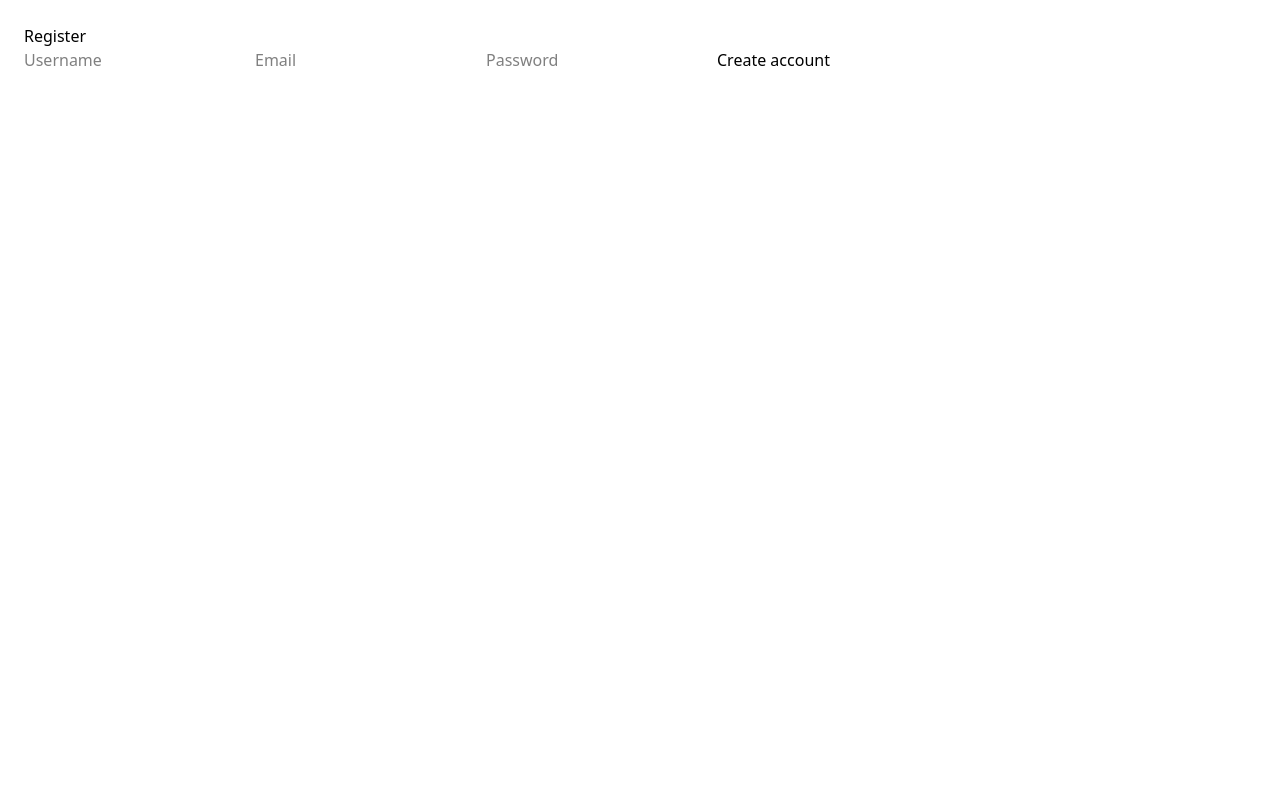
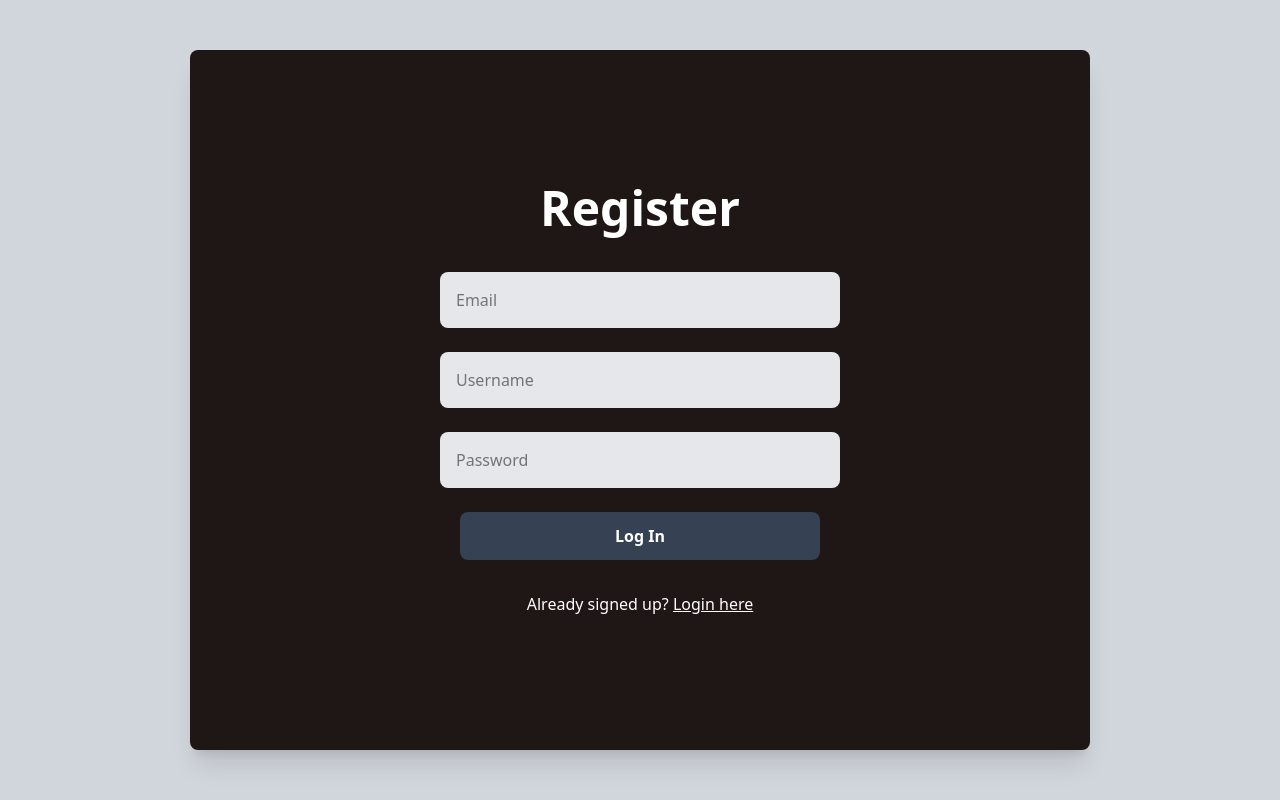
Before and after one commit to GlassesMan-031/WH40KDB, a Vue app in the folder frontend/: page /register in a window 1280 px wide. Built offline with nearby package versions, Linux system fonts and the light colour scheme.

Commit message:
Change to lazy loading routes, wipe up the wet, add register page content

```diff
--- a/frontend/src/pages/RegisterPage.vue
+++ b/frontend/src/pages/RegisterPage.vue
@@ -1,24 +1,68 @@
+<script setup lang="ts">
+import { useRouter } from "vue-router";
+import { ref } from "vue";
+
+const router = useRouter();
+
+const username = ref("");
+const password = ref("");
+const Email = ref("");
+
+function handleLogin() {
+  console.log("Logging in with:", username.value, password.value);
+  // placeholder so that we can connect it to backend later
+}
+
+function goToRegister() {
+  router.push("/register");
+}
+</script>
+
 <template>
-  <div class="page register">
-    <h2>Register</h2>
-    <form @submit.prevent>
-      <input v-model="username" type="text" placeholder="Username" />
-      <input v-model="email" type="email" placeholder="Email" />
-      <input v-model="password" type="password" placeholder="Password" />
-      <button type="submit">Create account</button>
-    </form>
+  <div class="flex items-center justify-center min-h-screen bg-gray-300">
+    <div
+      class="bg-[#1F1616] p-16 md:p-24 rounded-lg text-center shadow-xl min-w-[500px] md:min-w-[700px] lg:min-w-[900px] min-h-[500px] md:min-h-[600px] lg:min-h-[700px] flex flex-col justify-center"
+    >
+      <h1 class="text-4xl md:text-5xl font-extrabold text-white mb-10">
+        Register
+      </h1>
+      <input
+        v-model="Email"
+        type="text"
+        placeholder="Email"
+        class="w-3/4 max-w-[400px] mb-6 p-4 rounded-lg text-black bg-gray-200 mx-auto"
+      />
+      <input
+        v-model="username"
+        type="text"
+        placeholder="Username"
+        class="w-3/4 max-w-[400px] mb-6 p-4 rounded-lg text-black bg-gray-200 mx-auto"
+      />
+      <input
+        v-model="password"
+        type="password"
+        placeholder="Password"
+        class="w-3/4 max-w-[400px] mb-6 p-4 rounded-lg text-black bg-gray-200 mx-auto"
+      />
+
+      <button
+        @click="handleLogin"
+        class="w-2/3 max-w-[360px] mx-auto bg-gray-700 hover:bg-gray-200 text-white font-semibold py-3 px-6 rounded-lg transition-colors duration-200 mb-4 hover:text-black"
+      >
+        Log In
+      </button>
+
+      <p class="text-white mt-4">
+        <span>Already signed up? </span>
+        <span
+          @click="goToRegister"
+          class="underline cursor-pointer hover:text-teal-400 transition-colors duration-200"
+        >
+          Login here
+        </span>
+      </p>
+    </div>
   </div>
 </template>
 
-<script setup lang="ts">
-import { ref } from "vue";
-const username = ref("");
-const email = ref("");
-const password = ref("");
-</script>
-
-<style scoped>
-.page {
-  padding: 24px;
-}
-</style>
+<style scoped></style>
--- a/frontend/src/router/index.ts
+++ b/frontend/src/router/index.ts
@@ -1,20 +1,37 @@
 import { createRouter, createWebHistory } from "vue-router";
 import type { RouteRecordRaw } from "vue-router";
 
-import SplashPage from "../pages/SplashPage.vue";
-import LoginPage from "../pages/LoginPage.vue";
-import RegisterPage from "../pages/RegisterPage.vue";
-import ProfilePage from "../pages/ProfilePage.vue";
-import ArmyRosterPage from "../pages/RosterPage.vue";
-import ArmyBuilderPage from "../pages/BuilderPage.vue";
-
 const routes: RouteRecordRaw[] = [
-  { path: "/", name: "Splash", component: SplashPage },
-  { path: "/login", name: "Login", component: LoginPage },
-  { path: "/register", name: "Register", component: RegisterPage },
-  { path: "/profile", name: "Profile", component: ProfilePage },
-  { path: "/army-roster", name: "ArmyRoster", component: ArmyRosterPage },
-  { path: "/army-builder", name: "ArmyBuilder", component: ArmyBuilderPage },
+  {
+    path: "/",
+    name: "Splash",
+    component: () => import("../pages/SplashPage.vue"),
+  },
+  {
+    path: "/login",
+    name: "Login",
+    component: () => import("../pages/LoginPage.vue"),
+  },
+  {
+    path: "/register",
+    name: "Register",
+    component: () => import("../pages/RegisterPage.vue"),
+  },
+  {
+    path: "/profile",
+    name: "Profile",
+    component: () => import("../pages/ProfilePage.vue"),
+  },
+  {
+    path: "/army-roster",
+    name: "ArmyRoster",
+    component: () => import("../pages/RosterPage.vue"),
+  },
+  {
+    path: "/army-builder",
+    name: "ArmyBuilder",
+    component: () => import("../pages/BuilderPage.vue"),
+  },
 ];
 
 const router = createRouter({
```
